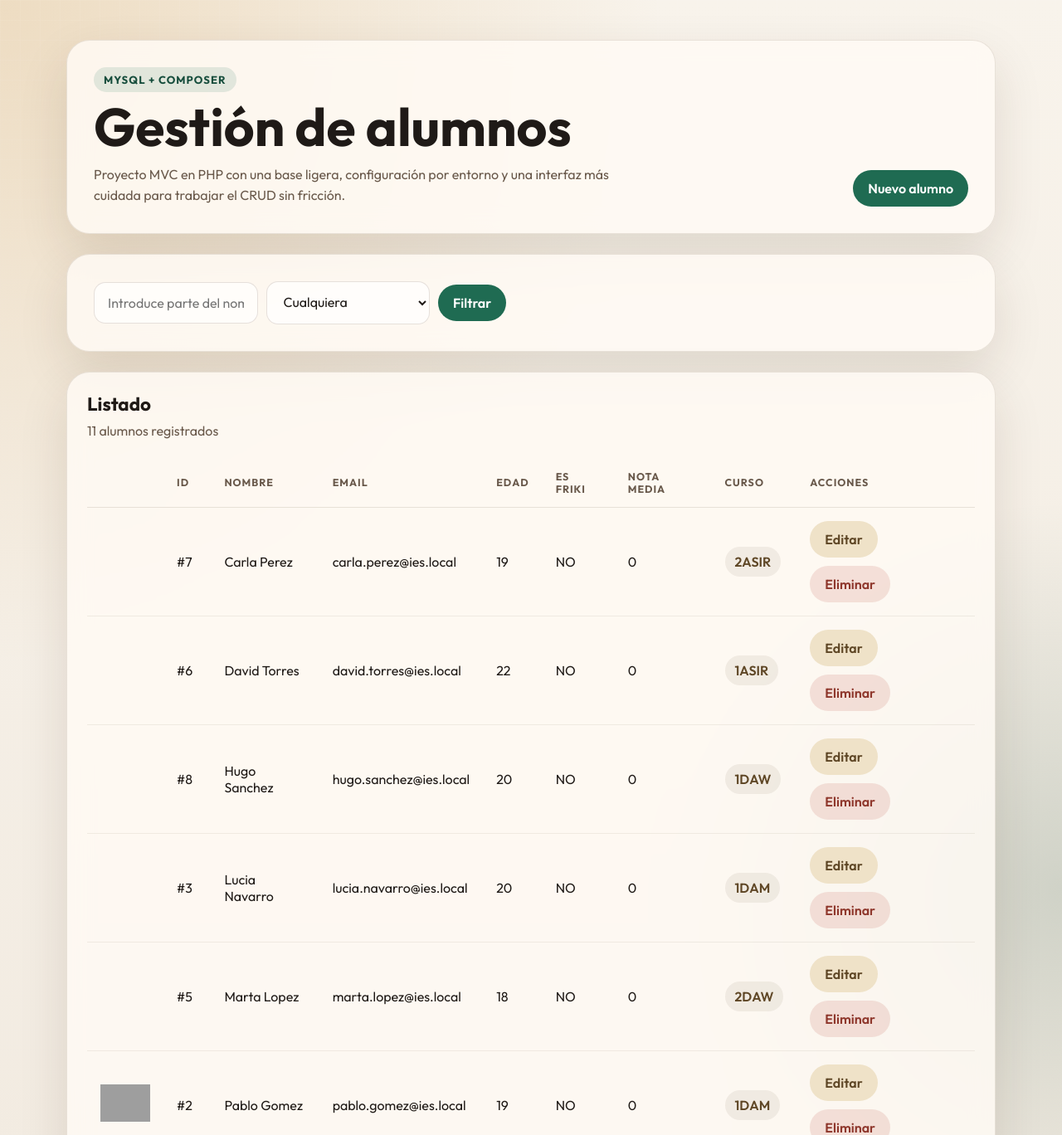
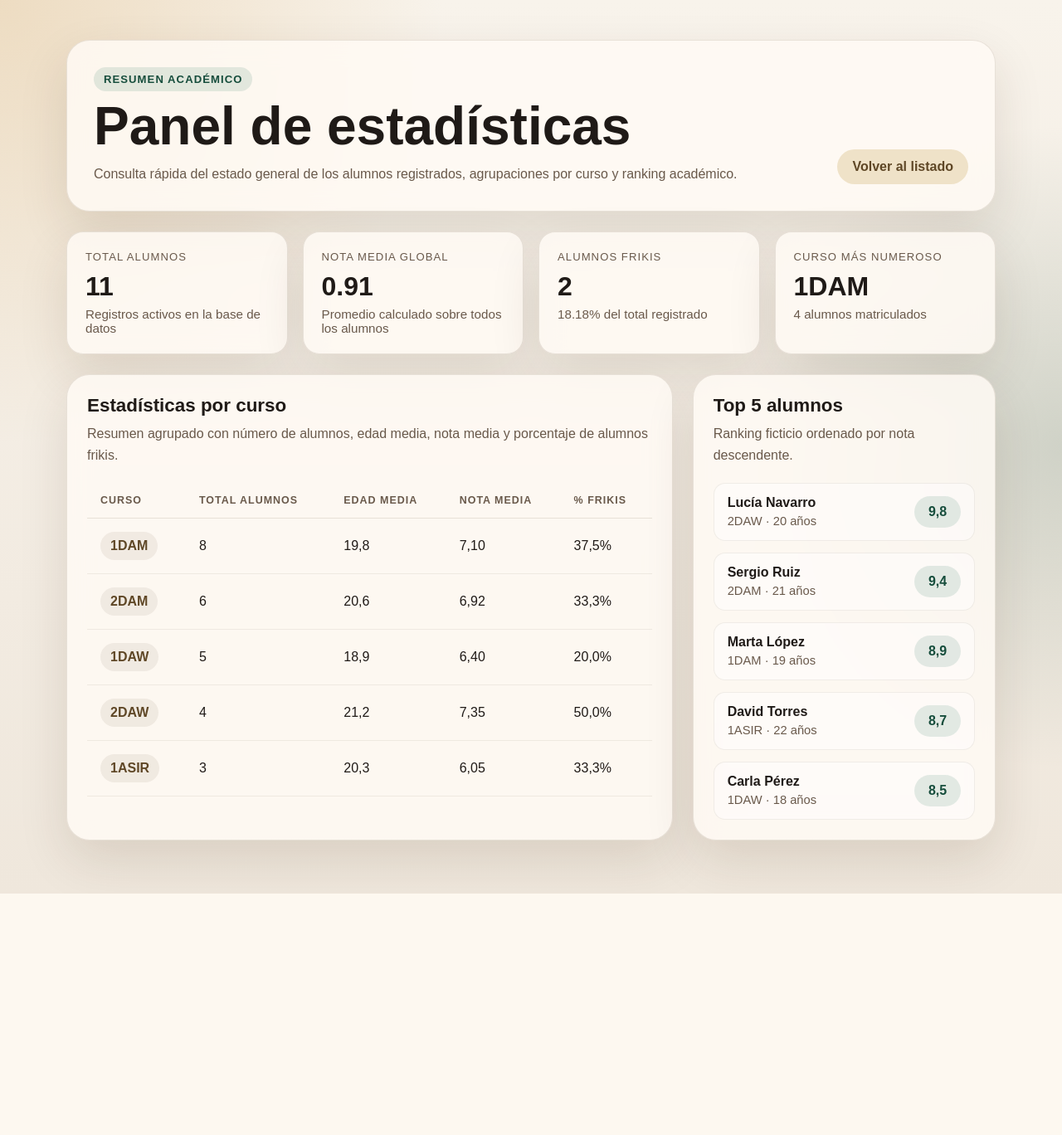
Before and after one commit to 2DAMEstacio/Programacion_1DAM, a PHP site: page /index.php?accion=resumen in a window 1280 px wide. Shown: the top 1368 px of the page at 83% size. After the commit the page ends 1077 px from the top, so only its background shows below. Run offline with PHP 8.4, Linux system fonts and the light colour scheme; data comes from the database, SQL or seed files in the repository; some libraries are stand-ins or nearby versions; grey boxes are pictures that could not be loaded.

Commit message:
Añadido versión inicial de la pantalla de dashboard

```diff
--- a/PHP/crud_alumnos/public/index.php
+++ b/PHP/crud_alumnos/public/index.php
@@ -6,6 +6,7 @@
 require_once __DIR__ . '/../src/lib/utils.php';
 
 use App\controllers\AlumnoController;
+use App\controllers\DashboardController;
 use App\controllers\SessionController;
 
 //Inciar la sesión si no existe
@@ -30,6 +31,10 @@
     case 'eliminar':
         $controller->eliminar();
         break;
+    case 'resumen':
+        $dashboardController = new DashboardController();
+        $dashboardController->resumen();
+        break;
     default:
         $controller->index();
         break;
--- a/PHP/crud_alumnos/src/controllers/AlumnoController.php
+++ b/PHP/crud_alumnos/src/controllers/AlumnoController.php
@@ -31,6 +31,7 @@
         //Mostrar a la vista
         require __DIR__ . '/../views/alumnos/index.php';
     }
+
 
     public function crear(): void
     {
--- /dev/null
+++ b/PHP/crud_alumnos/src/controllers/DashboardController.php
@@ -0,0 +1,37 @@
+<?php
+
+namespace App\controllers;
+
+use App\models\Dashboard;
+
+final class DashboardController
+{
+
+    public function resumen()
+    {
+        $sumaTotalNotas = Dashboard::getSumaNotas();
+        $totalAlumnos = Dashboard::getTotalAlumnos();
+        $mediaNota = Dashboard::getNotaMedia();
+        $totalFrikis = Dashboard::getFrikisTotales();
+        $porcientoFrikis = round(($totalFrikis * 100) / $totalAlumnos, 2);
+        $datosSuperCurso = Dashboard::getSuperCurso();
+
+        $cardTotalAlumnos = $this->getCardTotal("Total Alumnos",  $totalAlumnos, "Registros activos en la base de datos");
+        $cardNotaMedia = $this->getCardTotal("Nota media global",  round($mediaNota, 2), "Promedio calculado sobre todos los alumnos");
+        $cardAlumnosFrikis = $this->getCardTotal("Alumnos frikis", $totalFrikis, "$porcientoFrikis% del total registrado");
+        $cardCursoMasNumeroso = $this->getCardTotal("Curso más numeroso", $datosSuperCurso["mejorCurso"], $datosSuperCurso["totalMatriculados"] . " alumnos matriculados");
+
+        require __DIR__ . '/../views/pages/dashboard.php';
+    }
+
+    private function getCardTotal($titleCard, $valueCard, $descriptionCard)
+    {
+
+        ob_start();
+        $title = $titleCard;
+        $value = $valueCard;
+        $description = $descriptionCard;
+        require __DIR__ . '/../views/dashboard/card_total.php';
+        return ob_get_clean();
+    }
+}
--- /dev/null
+++ b/PHP/crud_alumnos/src/models/Dashboard.php
@@ -0,0 +1,99 @@
+<?php
+
+declare(strict_types=1);
+
+namespace App\models;
+
+use App\lib\Database;
+use PDO;
+
+final class Dashboard
+{
+
+    public static function getTotalAlumnos()
+    {
+        $conexion = Database::conectar();
+        if ($conexion === null) {
+            return null;
+        }
+
+        $sql = 'SELECT count(*) as total FROM alumnos';
+        $resultado = $conexion->query($sql);
+        $totalAlumnos = 0;
+        foreach ($resultado as $fila) {
+            $totalAlumnos = $fila['total'];
+            break;
+        }
+
+
+        return $totalAlumnos;
+    }
+
+    public static function getNotaMedia()
+    {
+        $conexion = Database::conectar();
+        if ($conexion === null) {
+            return [];
+        }
+
+        $sql = 'SELECT AVG(alumnos.nota) as total FROM alumnos';
+        $resultado = $conexion->query($sql);
+        $totalNotas = 0;
+        foreach ($resultado as $fila) {
+            $totalNotas = $fila['total'];
+            break;
+        }
+        return $totalNotas;
+    }
+
+    public static function getFrikisTotales()
+    {
+        $conexion = Database::conectar();
+        if ($conexion === null) {
+            return [];
+        }
+
+        $sql = 'SELECT count(*) as total FROM alumnos WHERE alumnos.esfriki = 1 ';
+        $resultado = $conexion->query($sql);
+        $totalNotas = 0;
+        foreach ($resultado as $fila) {
+            $totalNotas = $fila['total'];
+            break;
+        }
+        return $totalNotas;
+    }
+
+    public static function getSuperCurso()
+    {
+        $conexion = Database::conectar();
+        if ($conexion === null) {
+            return [];
+        }
+        $sql = "SELECT curso, count(*) as total FROM `alumnos` GROUP by alumnos.curso having count(*) >= ALL(SELECT count(*) as total FROM `alumnos` GROUP by alumnos.curso )";
+        $resultado = $conexion->query($sql);
+        foreach ($resultado as $fila) {
+            $totalMatriculados = $fila['total'];
+            $mejorCurso = $fila['curso'];
+            break;
+        }
+
+        return ["totalMatriculados" => $totalMatriculados, "mejorCurso" => $mejorCurso];
+    }
+
+    public static function getSumaNotas()
+    {
+        $conexion = Database::conectar();
+        if ($conexion === null) {
+            return [];
+        }
+
+        $sql = 'SELECT SUM(alumnos.nota) as total FROM alumnos';
+        $resultado = $conexion->query($sql);
+        $totalNotas = 0;
+        foreach ($resultado as $fila) {
+            $totalNotas = $fila['total'];
+            break;
+        }
+        return $totalNotas;
+    }
+}
--- a/PHP/crud_alumnos/src/views/alumnos/index.php
+++ b/PHP/crud_alumnos/src/views/alumnos/index.php
@@ -11,6 +11,7 @@
         <h1>Gestión de alumnos</h1>
         <p>Proyecto MVC en PHP con una base ligera, configuración por entorno y una interfaz más cuidada para trabajar el CRUD sin fricción.</p>
     </div>
+    <a class="button " href="index.php?accion=resumen">Dashboard</a>
     <a class="button button-primary" href="index.php?accion=crear">Nuevo alumno</a>
 </section>
 
--- /dev/null
+++ b/PHP/crud_alumnos/src/views/dashboard/card_total.php
@@ -0,0 +1,5 @@
+<article class="card">
+    <div class="label"><?= $title ?></div>
+    <div class="value"><?= $value ?></div>
+    <div class="subvalue"><?= $description ?></div>
+</article>
--- /dev/null
+++ b/PHP/crud_alumnos/src/views/pages/dashboard.php
@@ -0,0 +1,148 @@
+<!DOCTYPE html>
+<html lang="es">
+
+<head>
+    <meta charset="UTF-8">
+    <meta name="viewport" content="width=device-width, initial-scale=1.0">
+    <title>Panel de estadísticas</title>
+    <link rel="stylesheet" href="/assets/dashboard.css" />
+</head>
+
+<body>
+    <main class="page-shell">
+        <section class="hero">
+            <div>
+                <span class="eyebrow">Resumen académico</span>
+                <h1>Panel de estadísticas</h1>
+                <p>Consulta rápida del estado general de los alumnos registrados, agrupaciones por curso y ranking académico.</p>
+            </div>
+            <a class="button" href="index.php?accion=index">Volver al listado</a>
+        </section>
+
+        <section class="stats-grid">
+            <?= $cardTotalAlumnos ?>
+
+            <?= $cardNotaMedia ?>
+
+            <?= $cardAlumnosFrikis ?>
+
+            <?= $cardCursoMasNumeroso ?>
+
+        </section>
+
+        <section class="layout">
+            <section class="panel">
+                <div class="panel-header">
+                    <div>
+                        <h2>Estadísticas por curso</h2>
+                        <p>Resumen agrupado con número de alumnos, edad media, nota media y porcentaje de alumnos frikis.</p>
+                    </div>
+                </div>
+
+                <div class="table-wrap">
+                    <table>
+                        <thead>
+                            <tr>
+                                <th>Curso</th>
+                                <th>Total alumnos</th>
+                                <th>Edad media</th>
+                                <th>Nota media</th>
+                                <th>% frikis</th>
+                            </tr>
+                        </thead>
+                        <tbody>
+                            <tr>
+                                <td><span class="badge">1DAM</span></td>
+                                <td>8</td>
+                                <td>19,8</td>
+                                <td>7,10</td>
+                                <td>37,5%</td>
+                            </tr>
+                            <tr>
+                                <td><span class="badge">2DAM</span></td>
+                                <td>6</td>
+                                <td>20,6</td>
+                                <td>6,92</td>
+                                <td>33,3%</td>
+                            </tr>
+                            <tr>
+                                <td><span class="badge">1DAW</span></td>
+                                <td>5</td>
+                                <td>18,9</td>
+                                <td>6,40</td>
+                                <td>20,0%</td>
+                            </tr>
+                            <tr>
+                                <td><span class="badge">2DAW</span></td>
+                                <td>4</td>
+                                <td>21,2</td>
+                                <td>7,35</td>
+                                <td>50,0%</td>
+                            </tr>
+                            <tr>
+                                <td><span class="badge">1ASIR</span></td>
+                                <td>3</td>
+                                <td>20,3</td>
+                                <td>6,05</td>
+                                <td>33,3%</td>
+                            </tr>
+                        </tbody>
+                    </table>
+                </div>
+            </section>
+
+            <aside class="panel">
+                <div class="panel-header">
+                    <div>
+                        <h2>Top 5 alumnos</h2>
+                        <p>Ranking ficticio ordenado por nota descendente.</p>
+                    </div>
+                </div>
+
+                <div class="ranking-list">
+                    <article class="ranking-item">
+                        <div>
+                            <strong>Lucía Navarro</strong>
+                            <span>2DAW · 20 años</span>
+                        </div>
+                        <div class="score">9,8</div>
+                    </article>
+
+                    <article class="ranking-item">
+                        <div>
+                            <strong>Sergio Ruiz</strong>
+                            <span>2DAM · 21 años</span>
+                        </div>
+                        <div class="score">9,4</div>
+                    </article>
+
+                    <article class="ranking-item">
+                        <div>
+                            <strong>Marta López</strong>
+                            <span>1DAM · 19 años</span>
+                        </div>
+                        <div class="score">8,9</div>
+                    </article>
+
+                    <article class="ranking-item">
+                        <div>
+                            <strong>David Torres</strong>
+                            <span>1ASIR · 22 años</span>
+                        </div>
+                        <div class="score">8,7</div>
+                    </article>
+
+                    <article class="ranking-item">
+                        <div>
+                            <strong>Carla Pérez</strong>
+                            <span>1DAW · 18 años</span>
+                        </div>
+                        <div class="score">8,5</div>
+                    </article>
+                </div>
+            </aside>
+        </section>
+    </main>
+</body>
+
+</html>
```
Also changed, not shown: PHP/crud_alumnos/public/assets/dashboard.css (added).
